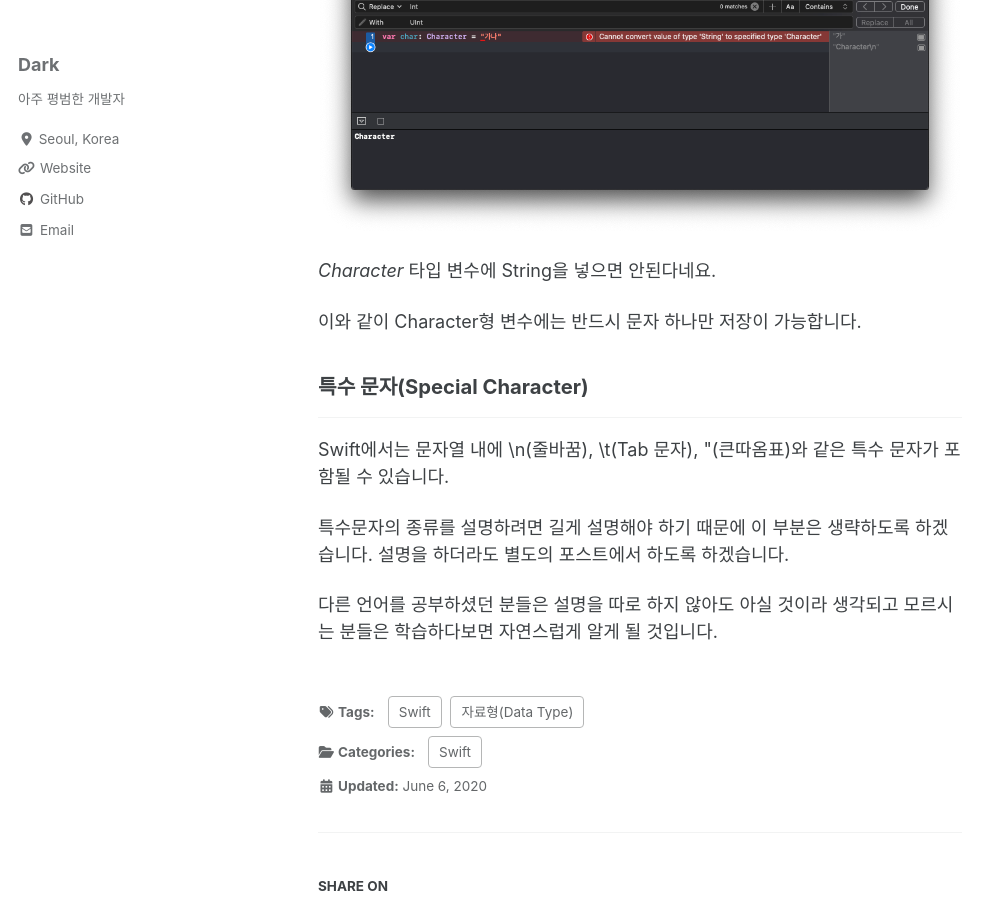
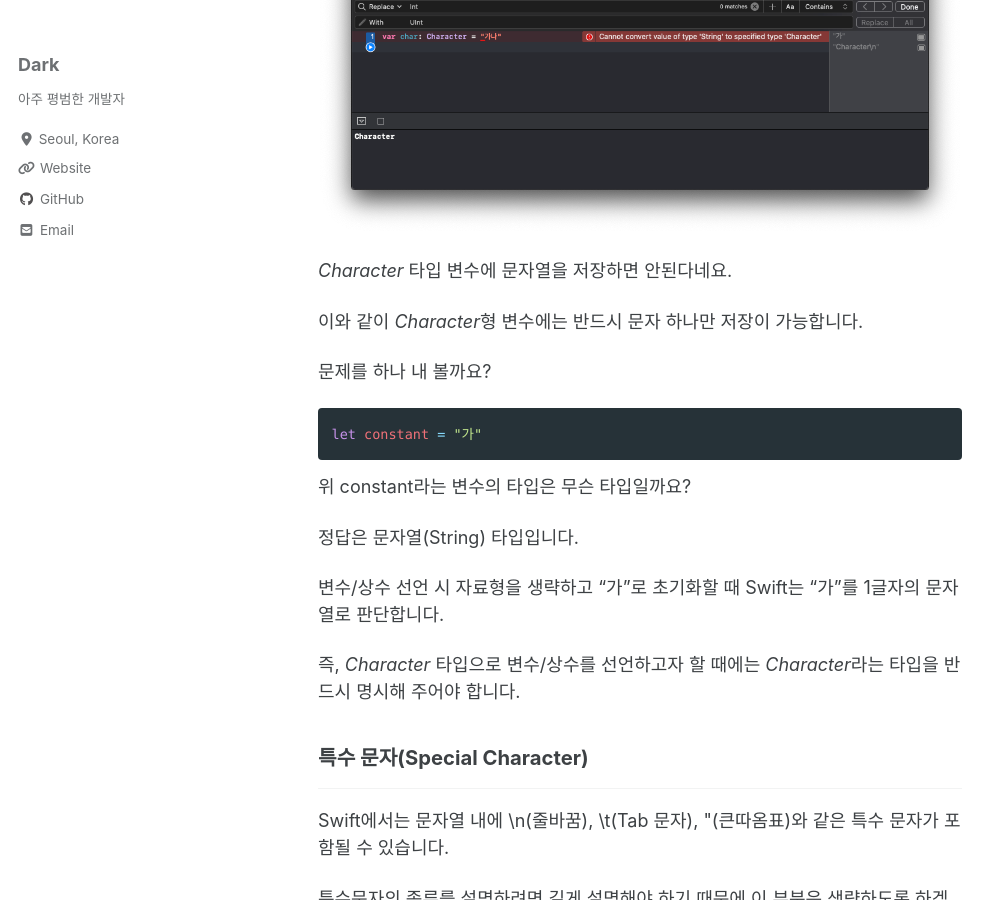
Before and after one commit to ksky000/ksky000.github.io, a Jekyll site: the page built from _posts/2020-06-06-swift6.md, in a window 1280 px wide and 900 px high, scrolled down 1775 px. Shown: the whole window, without its empty margins (0-1007 px from the left). Built offline with Jekyll 4.4.1, drawn with Linux system fonts in a browser that asks for light colours; cached includes are drawn as plain includes; nearby versions of some CDN libraries; comment, search, counter and statistics services are not loaded.

Commit message:
update post

````diff
--- a/_posts/2020-06-06-swift6.md
+++ b/_posts/2020-06-06-swift6.md
@@ -71,9 +71,23 @@ let char: Character = "가나" // char이라는 이름의 문자형 상수를
 위 예제와 같이 코딩해보면 다음과 같이 에러가 발생합니다.
 ![character 에러](/assets/posts/character.png)
 
-*Character* 타입 변수에 String을 넣으면 안된다네요.
+*Character* 타입 변수에 문자열을 저장하면 안된다네요.
 
-이와 같이 Character형 변수에는 반드시 문자 하나만 저장이 가능합니다.
+이와 같이 *Character*형 변수에는 반드시 문자 하나만 저장이 가능합니다.
+
+문제를 하나 내 볼까요?
+
+```swift
+let constant = "가"
+```
+
+위 constant라는 변수의 타입은 무슨 타입일까요?
+
+정답은 문자열(String) 타입입니다.
+
+변수/상수 선언 시 자료형을 생략하고 "가"로 초기화할 때 Swift는 "가"를 1글자의 문자열로 판단합니다.
+
+즉, *Character* 타입으로 변수/상수를 선언하고자 할 때에는 *Character*라는 타입을 반드시 명시해 주어야 합니다.
 
 ### 특수 문자(Special Character)
 
````
